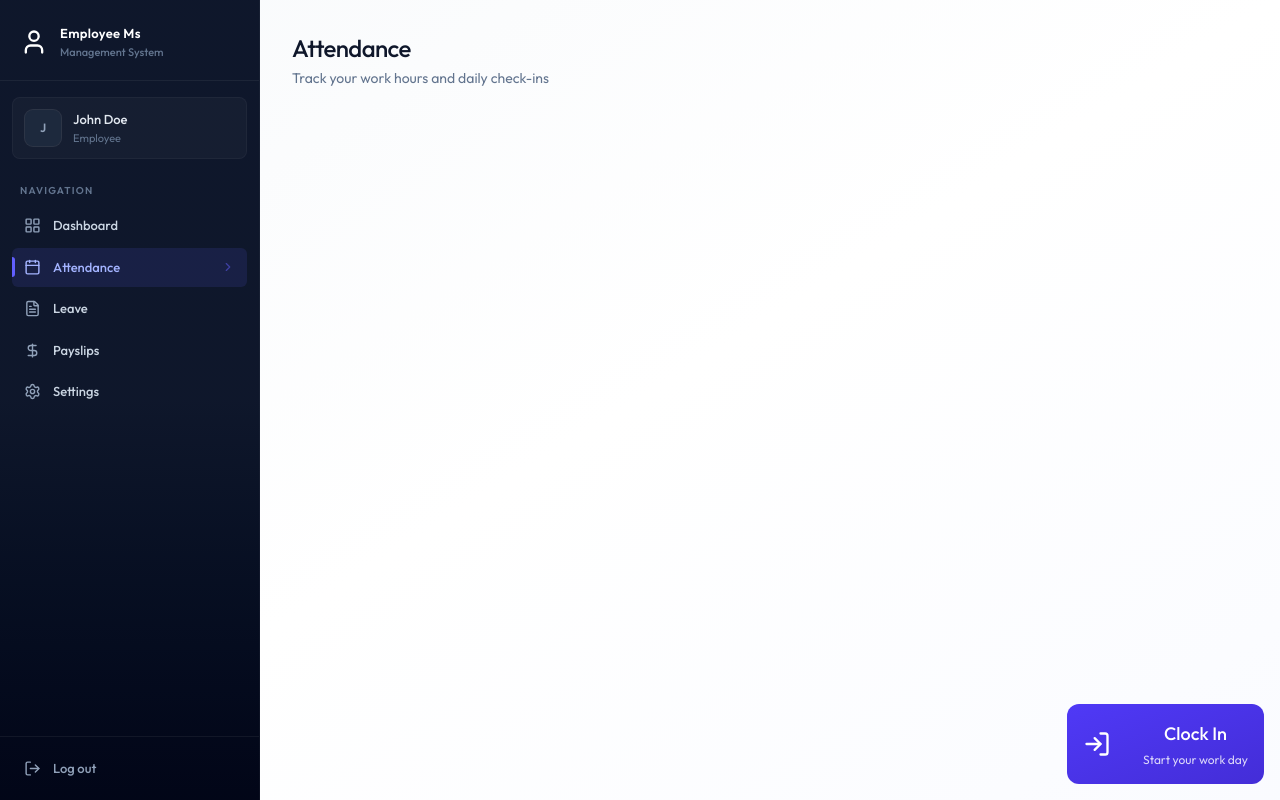
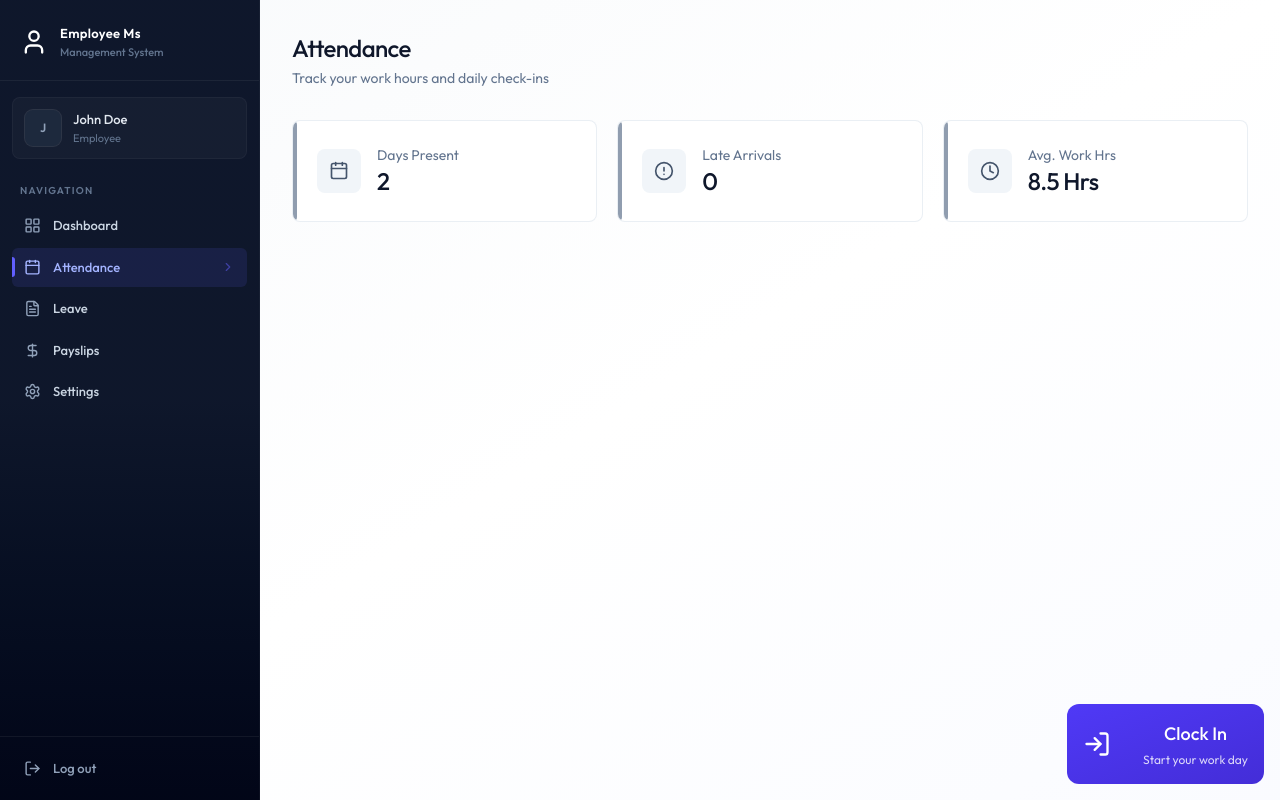
Before and after one commit to sheaf-hassan/employee_management_system, a React (Vite) app in the folder client/: page /attendance in a window 1280 px wide. Built offline with nearby package versions, Linux system fonts and the light colour scheme.

Commit message:
create attendance_stats and mount it to the attendance page

```diff
--- a/client/src/components/attendance/AttendanceStats.jsx
+++ b/client/src/components/attendance/AttendanceStats.jsx
@@ -1,7 +1,32 @@
+import { AlertCircleIcon, CalendarIcon, ClockIcon } from "lucide-react";
 
-const AttendanceStats = () => {
+const AttendanceStats = ({history}) => {
+
+  const totalPresent = history.filter((h)=>h.status === "PRESENT" | h.status === "LATE").length;
+
+  const totalLate = history.filter((h)=> h.status === "LATE").length;
+
+  const stats = [
+    {label: "Days Present", value: totalPresent, icon: CalendarIcon},
+    {label: "Late Arrivals", value: totalLate, icon: AlertCircleIcon},
+    {label: "Avg. Work Hrs", value: "8.5 Hrs", icon: ClockIcon},
+  ]
+
   return (
-    <div>AttendanceStats</div>
+    <div className="grid grid-cols-1 sm:grid-cols-3 gap-4 sm:gap-5 mb-8">
+        {stats.map((s)=>(
+          <div key={s.label} className="card card-hover p-5 sm:p-6 flex items-center gap-4 relative overflow-hidden group">
+              <div className="absolute left-0 top-0 bottom-0 w-1 rounded-r-full bg-slate-500/70 group-hover:bg-indigo-500/70"/>
+              <div className="p-3 bg-slate-100 rounded-lg group-hover:bg-indigo-50 transition-colors duration-200">
+                <s.icon className="w-5 h-5 text-slate-600 group-hover:text-indigo-600 transition-colors duration-200"/>
+              </div>
+              <div>
+                <p className="text-sm text-slate-500">{s.label}</p>
+                <p className="text-2xl font-medium text-slate-900 tracking-tight">{s.value}</p>
+              </div>
+          </div>
+        ))}
+    </div>
   )
 }
 
--- a/client/src/pages/Attendance.jsx
+++ b/client/src/pages/Attendance.jsx
@@ -2,6 +2,7 @@
 import { dummyAttendanceData } from "../assets/assets";
 import Loading from "../components/Loading"
 import CheckInButton from "../components/attendance/CheckInButton";
+import AttendanceStats from "../components/attendance/AttendanceStats";
 
 const Attendance = () => {
 
@@ -42,6 +43,8 @@
           <CheckInButton todayRecord={todayRecord} onAction={fetchData}/>
         </div>
       )}
+
+      <AttendanceStats history={history}/>
     </div>
   )
 }
```
